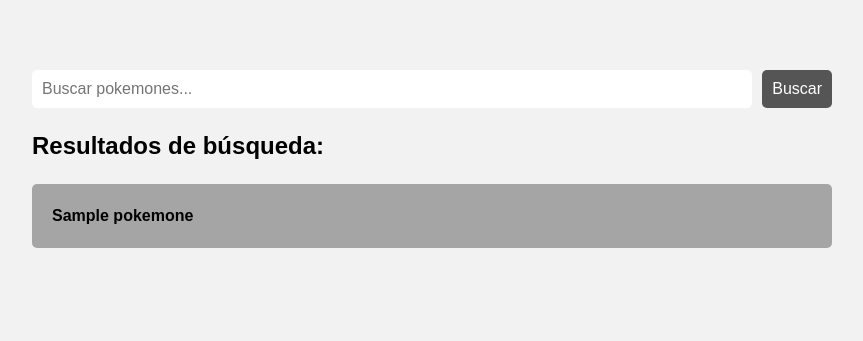
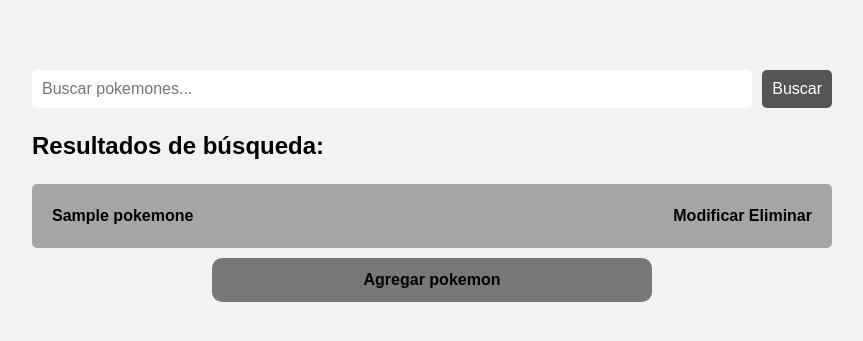
Before and after one commit to jazmindestefano/PokedexPHP, a PHP site: page /dashboard/dashboard.php in a window 1280 px wide. Shown: the part 64-405 px from the top of the page, without its empty margins (208-1071 px from the left). Run offline with PHP 8.4, Linux system fonts and the light colour scheme; the visitor is signed in with stand-in values (Sample User, id 1); tables that the repository leaves empty or names only in its code hold one stand-in row (values such as "Sample post"); data that the repository does not hold is empty.

Commit message:
agregue los botoncitos del admin

```diff
--- a/dashboard/dashboard.css
+++ b/dashboard/dashboard.css
@@ -108,6 +108,8 @@ li {
     cursor: pointer;
     background: #a5a5a5;
     padding: 20px;
+    display: flex;
+    justify-content: space-between;
 }
 
 a {
@@ -154,3 +156,16 @@ h2 {
 .cancion {
     height: 1.2em;
 }
+
+
+.boton-agregar {
+    background-color: #777777;
+    color: black;
+    padding: 10px 20px;
+    border-radius: 5px;
+    cursor: pointer;
+    width: 50%;
+    margin: 0 auto;
+    text-align: center;
+    border-radius: 10px;
+}
--- a/dashboard/dashboard.php
+++ b/dashboard/dashboard.php
@@ -1,10 +1,15 @@
 <?php
 
-	session_start();
-	if(!isset($_SESSION["autenticado"]) || $_SESSION["autenticado"] !== true){
-		header("Location: ../index.php");
-		exit;
-	}
+    session_start();
+    if (!isset($_SESSION["autenticado"]) || $_SESSION["autenticado"] !== true) {
+        header("Location: ../index.php");
+        exit;
+    }
+    $isAdmin = false;
+    if (isset($_SESSION['isAdmin']) && $_SESSION['isAdmin']) {
+        $isAdmin = true;
+    }
+
 
     $servername = "localhost";
     $username = "root";
@@ -52,12 +57,15 @@
     </div>
     <nav>
         <ul>
-            <li ><audio class="cancion" controls>
+            <li>
+                <audio class="cancion" controls>
                     <source src="../images/Pokemon.mp3" type="audio/mp3">
-                </audio></li>
+                </audio>
+            </li>
             <li><a href="#">Inicio</a></li>
             <li><a href="#">Perfil</a></li>
-            <li><a class="logout-button" href="../index.php">Log out <img class="logout-icon" src=".././images/logout.png" alt=""></a>
+            <li><a class="logout-button" href="../index.php">Log out <img class="logout-icon"
+                                                                          src=".././images/logout.png" alt=""></a>
             </li>
         </ul>
     </nav>
@@ -71,15 +79,27 @@
     <ul>
 
         <?php
-
             if (!$pokemon_existe) {
                 echo '<li class="pokemon-inexistente">POKEMON NO ENCONTRADO</li><br>';
             }
 
+
             foreach ($resultado as $element) {
-                echo '<li class="pokemon-list"><a href="../pokemon-detalle/pokemon-detalle.php?id=' . $element['idPokemon'] . '">' . $element['nombre'] . '</a></li><br/>';
+                echo '<li class="pokemon-list"><a href="../pokemon-detalle/pokemon-detalle.php?id=' . $element['idPokemon'] . '">' . $element['nombre'] . '</a>';
+
+                if ($isAdmin) {
+                    echo '<div class="botones-accion">
+                             <a href="../modificar-pokemon/modificar-pokemon.php?id=' . $element['idPokemon'] . '" class="boton-modificar">Modificar</a>
+                                        <a href="../eliminar-pokemon/eliminar-pokemon.php?id=' . $element['idPokemon'] . '" class="boton-eliminar">Eliminar</a>
+                            </div>';
+                }
             }
 
+            if ($isAdmin) {
+                echo '<li class="boton-agregar"><a href="../agregar-pokemon/agregar-pokemon.php"> Agregar pokemon </a></li>';
+            }
+
+            session_destroy();
         ?>
 
 
```
Also changed, not shown: dashboard/dashboardPost.php (+5 -3 lines).
